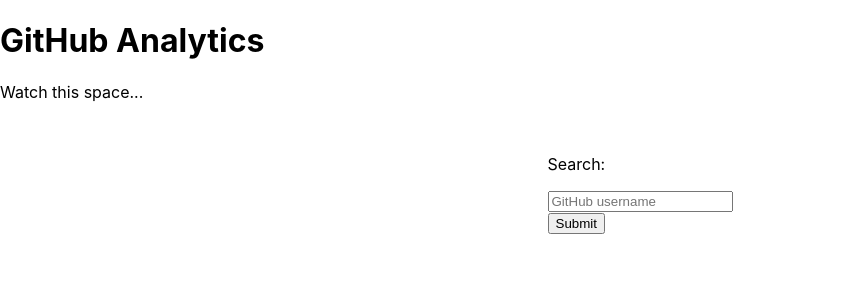
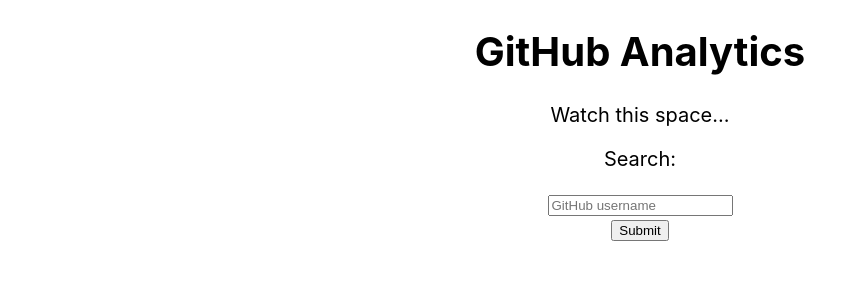
Before and after one commit to emer289/CS2122SoftwareEngineeringAssignments, a React (Create React App) app in the folder my-app/: page / in a window 1280 px wide. Shown: the top 300 px of the page, without its empty margins (0-867 px from the left). Built offline with nearby package versions, Linux system fonts and the light colour scheme.

Commit message:
Adding css for the information being printed out

```diff
--- a/my-app/src/App.css
+++ b/my-app/src/App.css
@@ -1,6 +1,5 @@
 
-.search{
-  display: flex;
-  justify-content: center;
-  padding: 20px 0;
+.App {
+  text-align: center;
+  font-size: 20px;
 }
```
